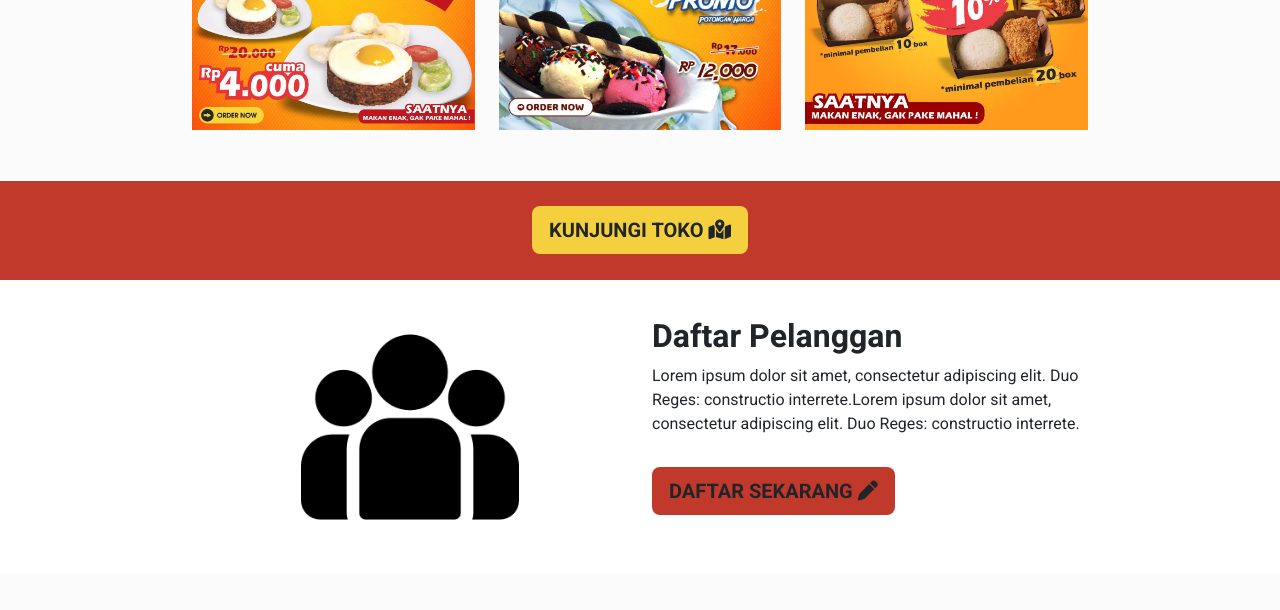
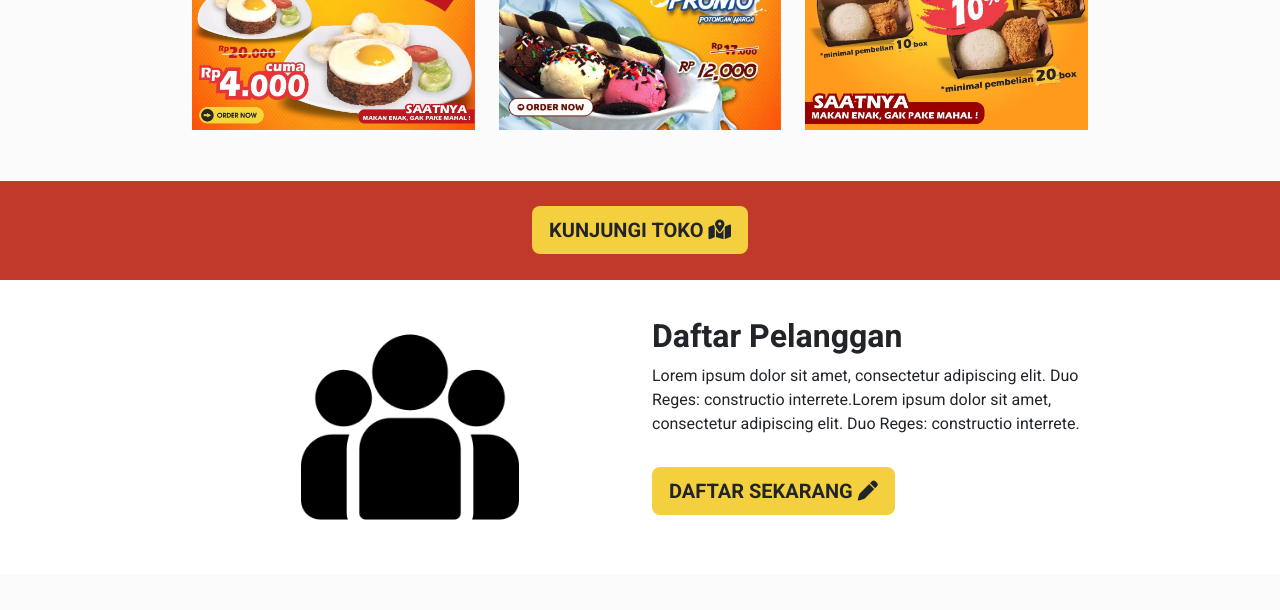
Before and after one commit to raycv5/labbaikchicken, a plain HTML site: page index.html in a window 1280 px wide. Shown: the part 1441-2051 px from the top of the page. Drawn offline with nearby package versions, Linux system fonts and the light colour scheme.

Commit message:
Update styles.css

```diff
--- a/css/styles.css
+++ b/css/styles.css
@@ -140,7 +140,7 @@ nav img {
 }
 
 .registration-btn {
-  background-color: #C0392B;
+  background-color: #F4D03F;
   margin: 15px auto;
 }
 
```
